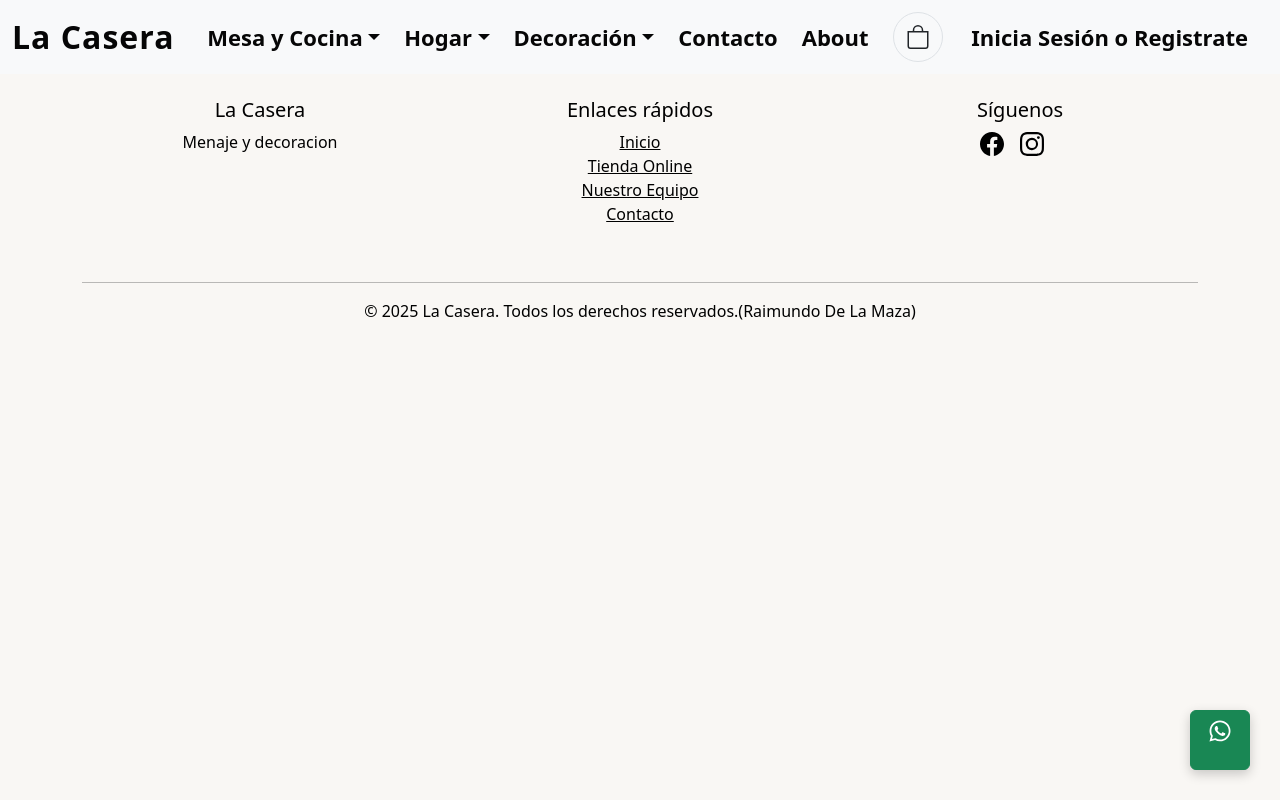
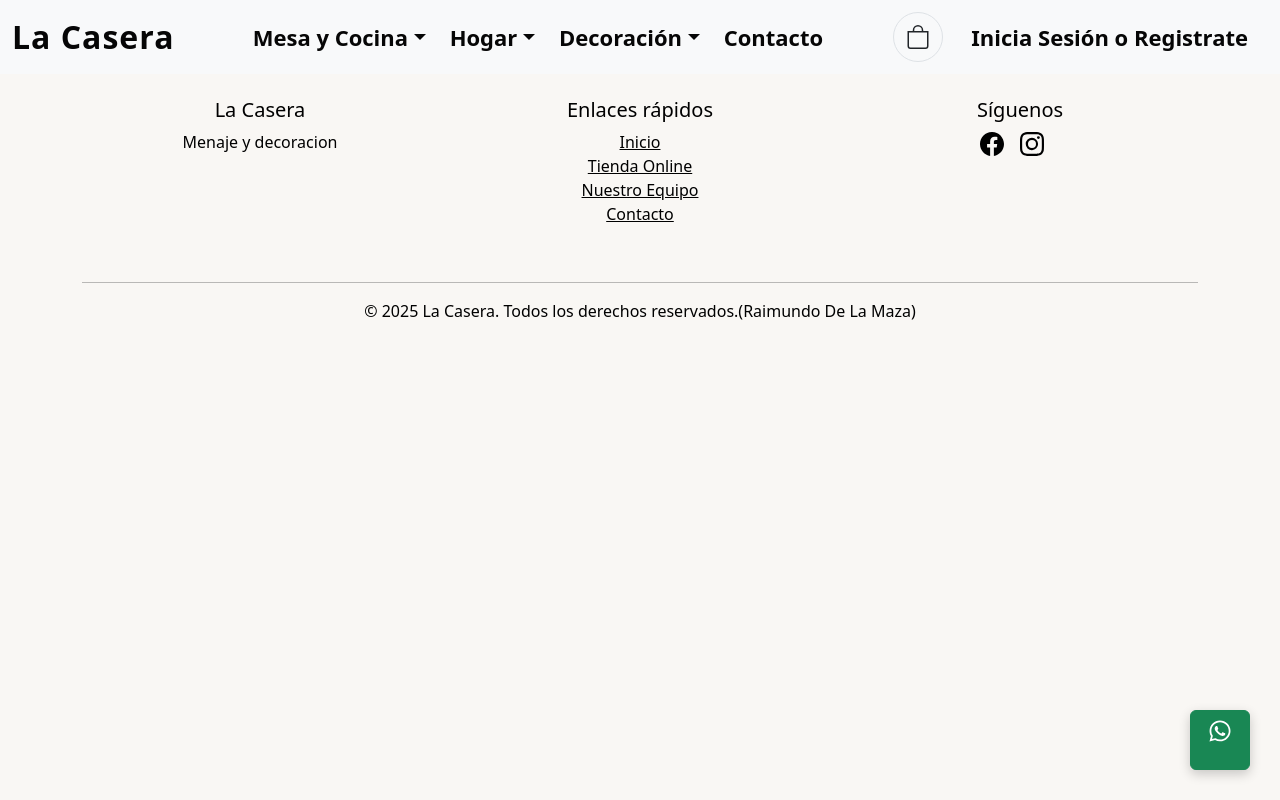
Before and after one commit to Rdelamaza/Proyecto_7, a React (Vite) app in the folder LaCaseraFrontend/: page /deco3 in a window 1280 px wide. Built offline with nearby package versions, Linux system fonts and the light colour scheme; no server answers.

Commit message:
import authcontext

```diff
--- a/LaCaseraFrontend/src/modules/auth/components/Register/RegisterForm.jsx
+++ b/LaCaseraFrontend/src/modules/auth/components/Register/RegisterForm.jsx
@@ -1,5 +1,5 @@
 import { useCallback, useContext, useState } from "react";
-import { AuthContext } from "../../context/AuthContext";
+import { AuthContext } from "../../context/authContext";
 import { useNavigate } from "react-router-dom";
 import { FORM_INITIAL_STATE } from "../../utils/types/initialFormState";
 import { useValidateRegisterForm } from "../../hooks/useValidateRegisterForm";
--- a/LaCaseraFrontend/src/shared/components/NavBar/NavBar.jsx
+++ b/LaCaseraFrontend/src/shared/components/NavBar/NavBar.jsx
@@ -64,7 +64,7 @@ export const NavBar =() => {
                     </NavDropdown.Item>
                     </NavDropdown>
                     <Nav.Link as={Link} to="/contact">Contacto</Nav.Link>
-                    <Nav.Link as={Link} to="/about">About</Nav.Link>
+                   { /*<Nav.Link as={Link} to="/about">About</Nav.Link>*/ }
 
                 </Nav>
 
```
